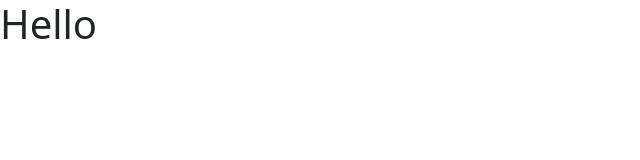
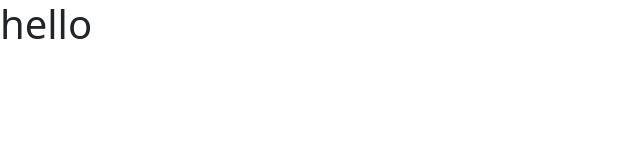
Before and after one commit to yasingultekin/Add_Tutorial, a React (Create React App) app: page / in a window 1280 px wide. Shown: the top 160 px of the page, without its empty margins (0-640 px from the left). Built offline with nearby package versions, Linux system fonts and the light colour scheme.

Commit message:
home.jsx

```diff
--- a/src/App.js
+++ b/src/App.js
@@ -1,9 +1,7 @@
+import Home from "./pages/Home";
+
 function App() {
-  return (
-    <div>
-      <h1>Hello</h1>
-    </div>
-  );
+  return <Home />;
 }
 
 export default App;
--- /dev/null
+++ b/src/pages/Home.jsx
@@ -0,0 +1,12 @@
+import React from 'react'
+
+
+const Home = () => {
+  return (
+    <>
+    <h1>hello</h1>
+    </>
+  )
+}
+
+export default Home
```
